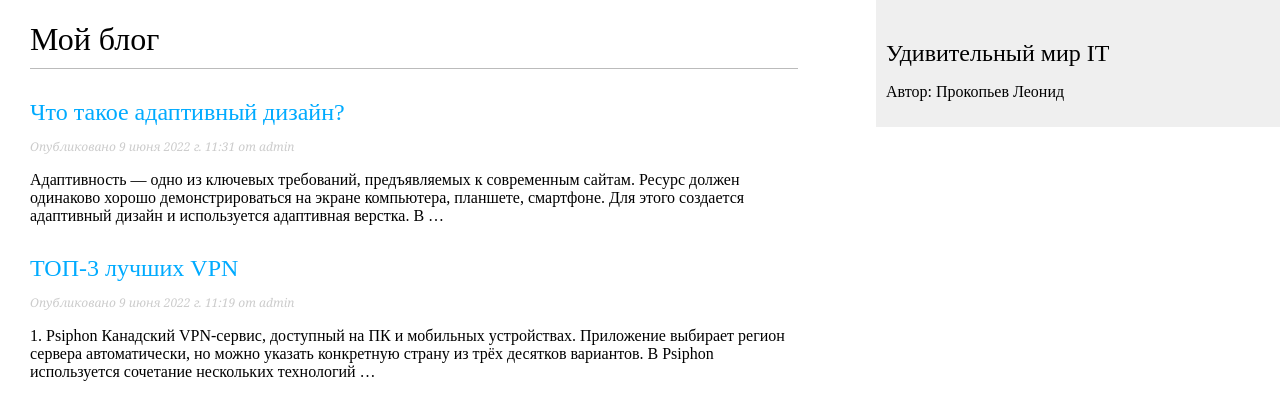
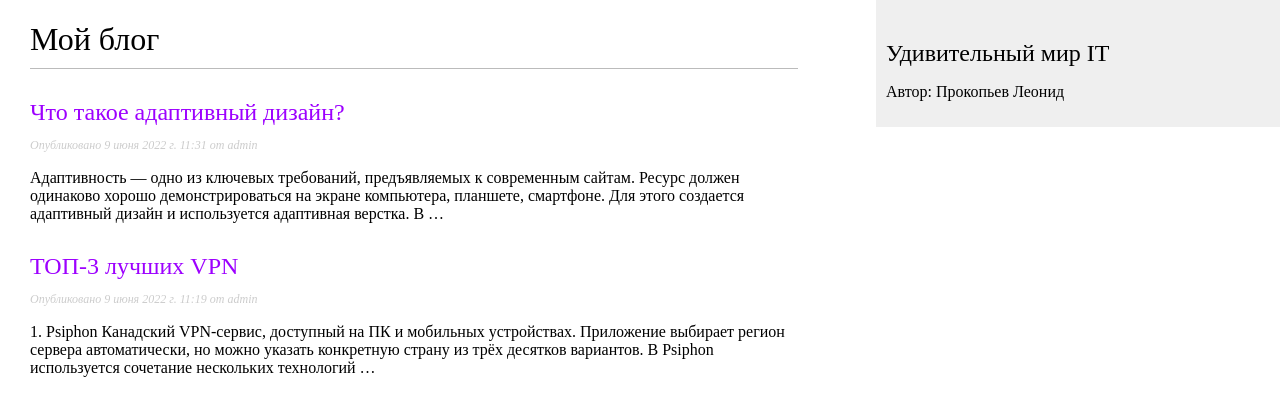
Before and after one commit to altr3s/pracrice-10, a Django app: page /blog/ in a window 1280 px wide. Shown: the top 420 px of the page. Run offline with Django 4.2, Linux system fonts and the light colour scheme; data comes from the database, SQL or seed files in the repository; both versions use the stored data as it was after the commit.

Commit message:
edited stylesheet

```diff
--- a/project_practice_10/blog/static/css/blog.css
+++ b/project_practice_10/blog/static/css/blog.css
@@ -5,7 +5,7 @@ body {
 }
 
 a {
-    color:#00abff;
+    color:#9d00ff;
     text-decoration:none;
 }
 
@@ -36,7 +36,7 @@ h2 {
 
 p.date {
     color:#ccc;
-    font-family: georgia, serif;
+    font-family: "Times New Roman", serif;
     font-size: 12px;
     font-style: italic;
 }
@@ -65,12 +65,13 @@ input, textarea {
 }
 input[type=submit] {
     font-weight:bold;
-    background:#00abff;
+    background: #9d00ff;
     color:#fff;
     padding:10px 20px;
     font-size:14px;
     text-transform:uppercase;
 }
+
 .errorlist {
     color:#cc0033;
     float:left;
@@ -78,7 +79,6 @@ input[type=submit] {
     padding-left:10px;
 }
 
-/* comments */
 .comment {
     padding:10px;
 }
```
Also changed, not shown: project_practice_10/db.sqlite3.
